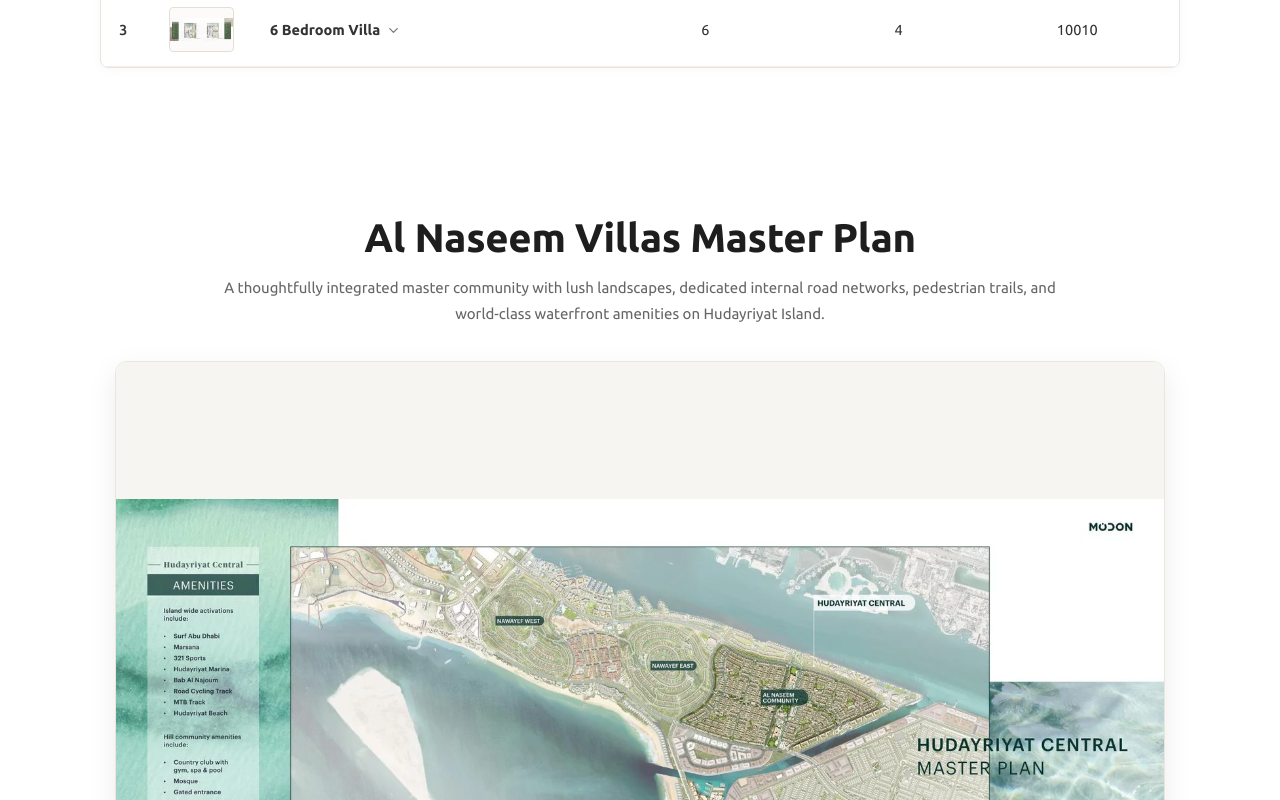
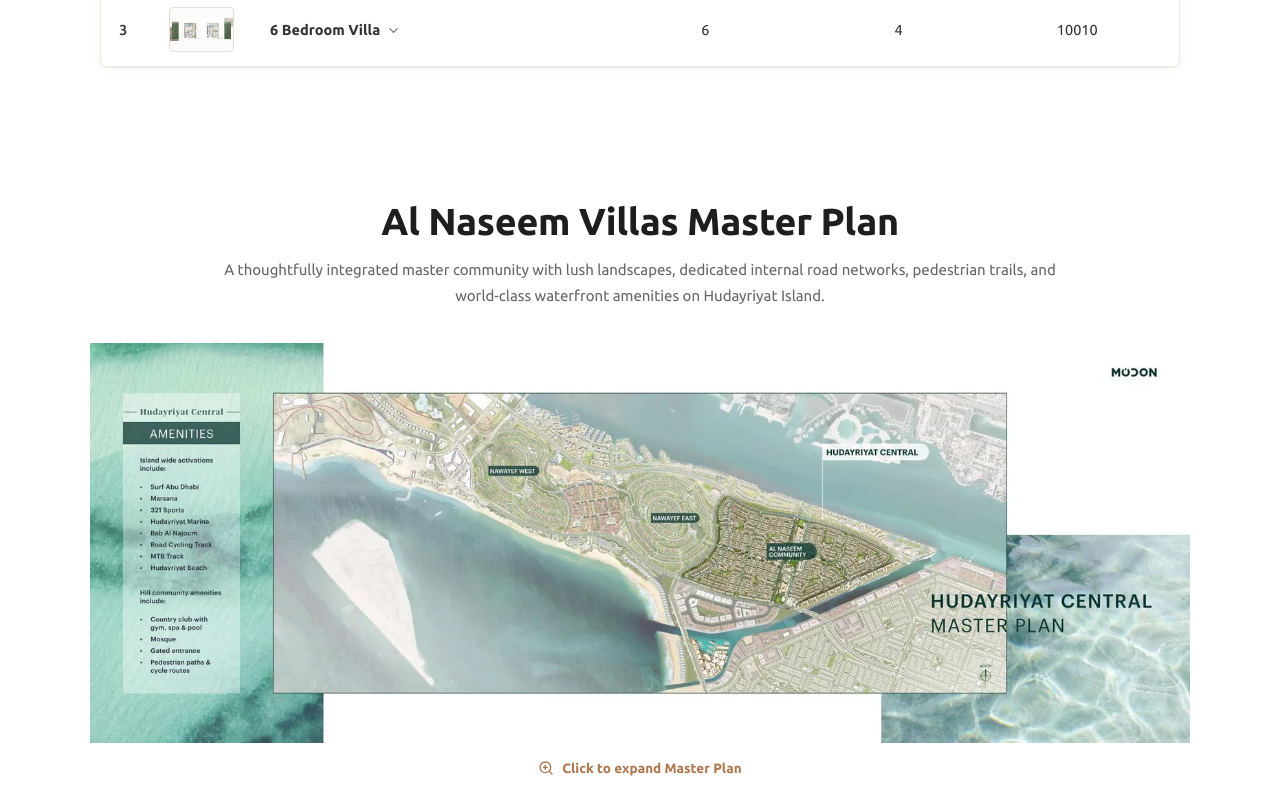
Before and after one commit to bisma794/hudayriyat-island, a Next.js app: page /al-naseem-villas in a window 1280 px wide. Shown: the part 7160-7960 px from the top of the page. Built offline with nearby package versions, Linux system fonts and the light colour scheme.

Commit message:
Remove corner radius and top background shade from Al Naseem master plan section

```diff
--- a/src/components/al-naseem-villas/NaseemMasterPlan.module.css
+++ b/src/components/al-naseem-villas/NaseemMasterPlan.module.css
@@ -1,5 +1,5 @@
 .masterSection {
-  padding: 85px 0;
+  padding: 70px 0 50px;
   background-color: #ffffff;
 }
 
@@ -10,7 +10,7 @@
 }
 
 .title {
-  font-size: clamp(2rem, 3.2vw, 2.5rem);
+  font-size: clamp(1.85rem, 3.2vw, 2.35rem);
   font-weight: 700;
   color: #1e1e1e;
   margin-bottom: 12px;
@@ -22,32 +22,29 @@
   line-height: 1.7;
 }
 
+/* Map Card: Zero corner radius, zero shade background, just the clean map */
 .imageCard {
-  max-width: 1050px;
+  max-width: 1100px;
   margin: 0 auto;
-  border-radius: 12px;
-  overflow: hidden;
-  box-shadow: 0 10px 30px rgba(0, 0, 0, 0.08);
-  border: 1px solid #ebe5dd;
+  border-radius: 0;
+  overflow: visible;
+  border: none;
+  box-shadow: none;
+  background: transparent;
   cursor: pointer;
-  background: #fff;
-  transition: all 0.3s ease;
-}
-
-.imageCard:hover {
-  transform: translateY(-3px);
-  box-shadow: 0 15px 40px rgba(174, 119, 78, 0.15);
-  border-color: #ae774e;
 }
 
 .imageWrapper {
   position: relative;
   width: 100%;
-  aspect-ratio: 16 / 10;
-  background: #f7f5f2;
+  background: transparent;
 }
 
 .masterImg {
+  width: 100%;
+  height: auto;
+  display: block;
+  border-radius: 0;
   object-fit: contain;
 }
 
@@ -56,14 +53,20 @@
   align-items: center;
   justify-content: center;
   gap: 8px;
-  padding: 12px;
-  background: #faf8f5;
+  padding: 14px 0 0;
+  background: transparent;
   color: #ae774e;
   font-size: 13.5px;
   font-weight: 600;
-  border-top: 1px solid #ede7df;
+  border: none;
+  transition: color 0.2s ease;
 }
 
+.imageCard:hover .zoomHint {
+  color: #725c43;
+}
+
+/* Lightbox Modal */
 .lightboxOverlay {
   position: fixed;
   top: 0;
@@ -95,7 +98,7 @@
 }
 
 .lightboxContent {
-  max-width: 1300px;
+  max-width: 1400px;
   width: 100%;
   max-height: 90vh;
   display: flex;
@@ -108,5 +111,4 @@
   height: auto;
   max-height: 85vh;
   object-fit: contain;
-  border-radius: 6px;
 }
--- a/src/components/al-naseem-villas/NaseemMasterPlan.tsx
+++ b/src/components/al-naseem-villas/NaseemMasterPlan.tsx
@@ -21,13 +21,16 @@
         <div
           className={styles.imageCard}
           onClick={() => setIsZoomOpen(true)}
+          title="Click to view full master plan"
         >
           <div className={styles.imageWrapper}>
             <Image
               src="/images/al-naseem-villas/master-plan.webp"
               alt="Master Plan of Al Naseem Villas on Hudayriyat Island – Luxury Waterfront Villa Community with Lush Landscapes, Road Network, and Key Amenities"
-              fill
+              width={1600}
+              height={582}
               className={styles.masterImg}
+              priority
             />
           </div>
           <div className={styles.zoomHint}>
@@ -56,8 +59,8 @@
             <Image
               src="/images/al-naseem-villas/master-plan.webp"
               alt="Al Naseem Villas Master Plan Full View"
-              width={1400}
-              height={900}
+              width={1600}
+              height={582}
               className={styles.lightboxImg}
             />
           </div>
```
